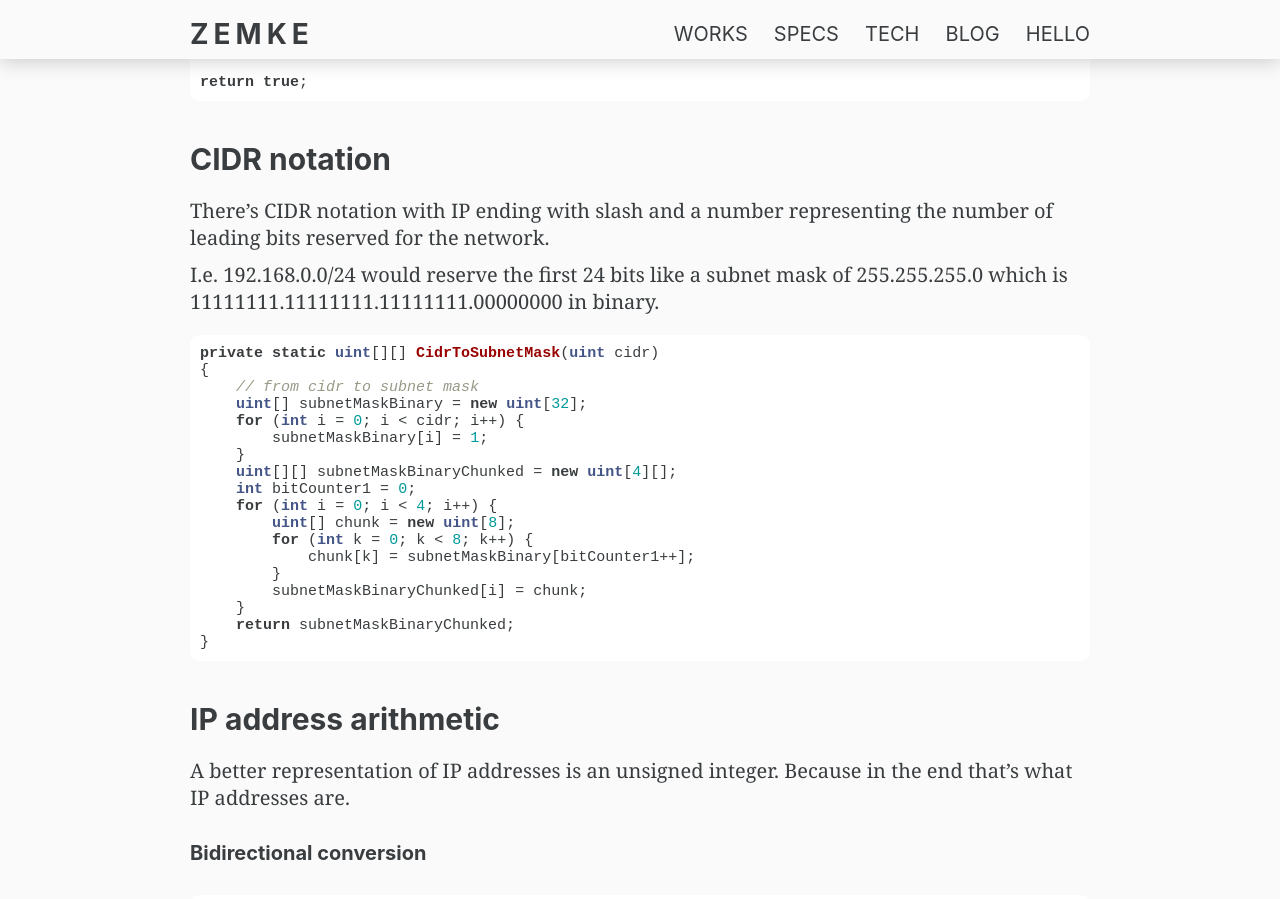
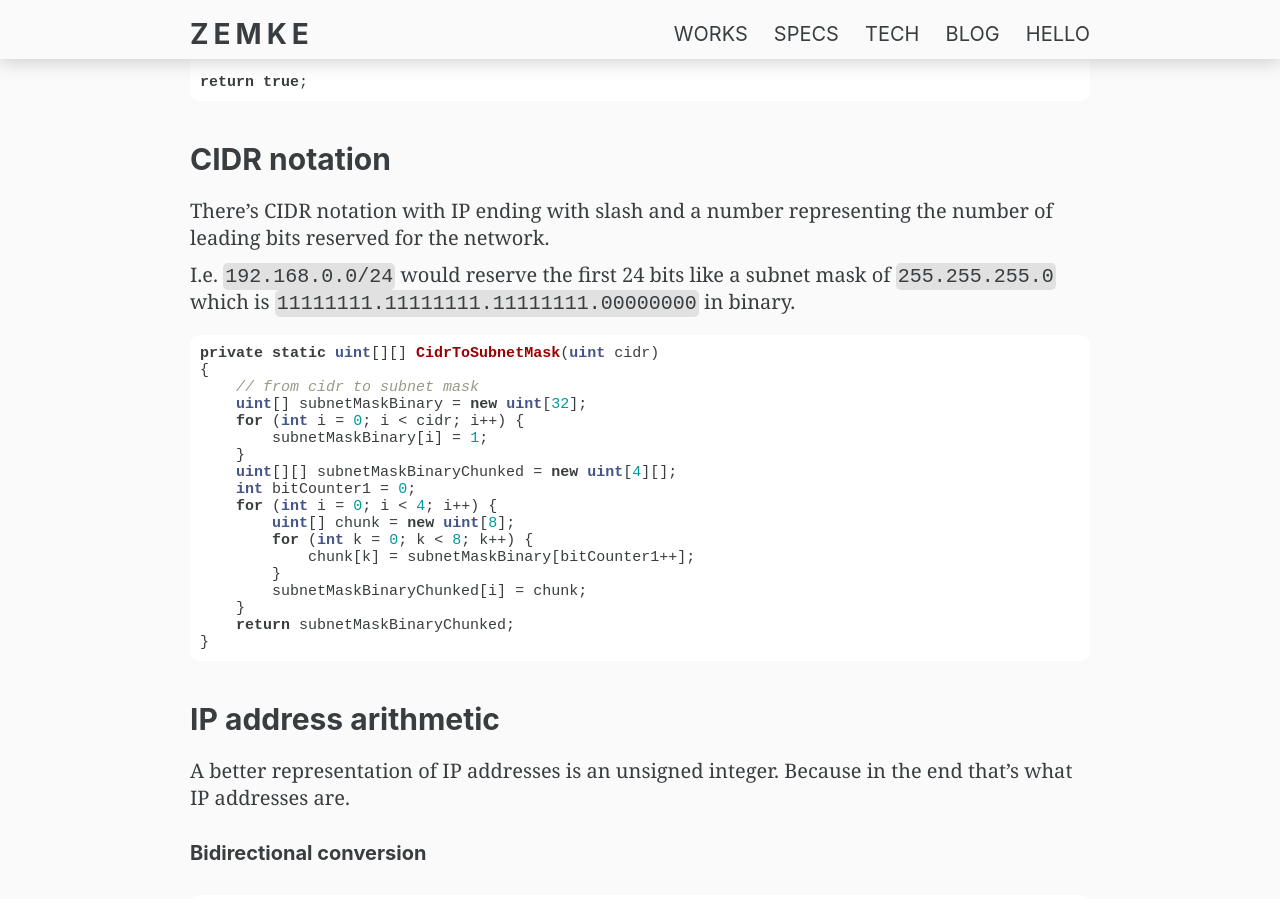
Before and after one commit to Zemke/zemke.github.io, a Jekyll site: the page built from _posts/2021-09-21-subnetting-csharp.md, in a window 1280 px wide and 900 px high, scrolled down 2405 px. Built offline with Jekyll 4.4.1, drawn with Linux system fonts in a browser that asks for light colours.

Commit message:
More inline code

````diff
--- a/_posts/2021-09-21-subnetting-csharp.md
+++ b/_posts/2021-09-21-subnetting-csharp.md
@@ -137,8 +137,8 @@ return true;
 There's CIDR notation with IP ending with slash and a number
 representing the number of leading bits reserved for the network.
 
-I.e. 192.168.0.0/24 would reserve the first 24 bits like a subnet
-mask of 255.255.255.0 which is 11111111.11111111.11111111.00000000 in binary.
+I.e. `192.168.0.0/24` would reserve the first 24 bits like a subnet
+mask of `255.255.255.0` which is `11111111.11111111.11111111.00000000` in binary.
 
 ```cs
 private static uint[][] CidrToSubnetMask(uint cidr)
````
